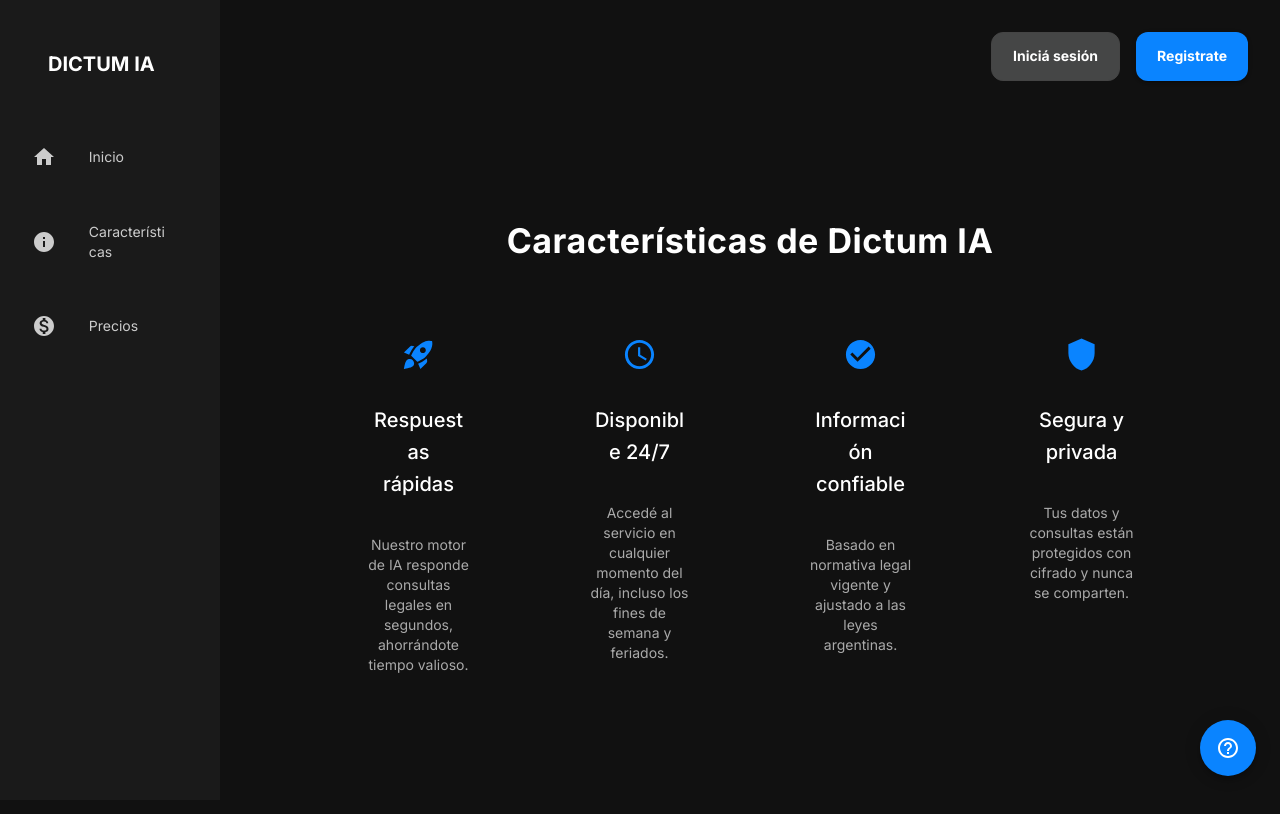
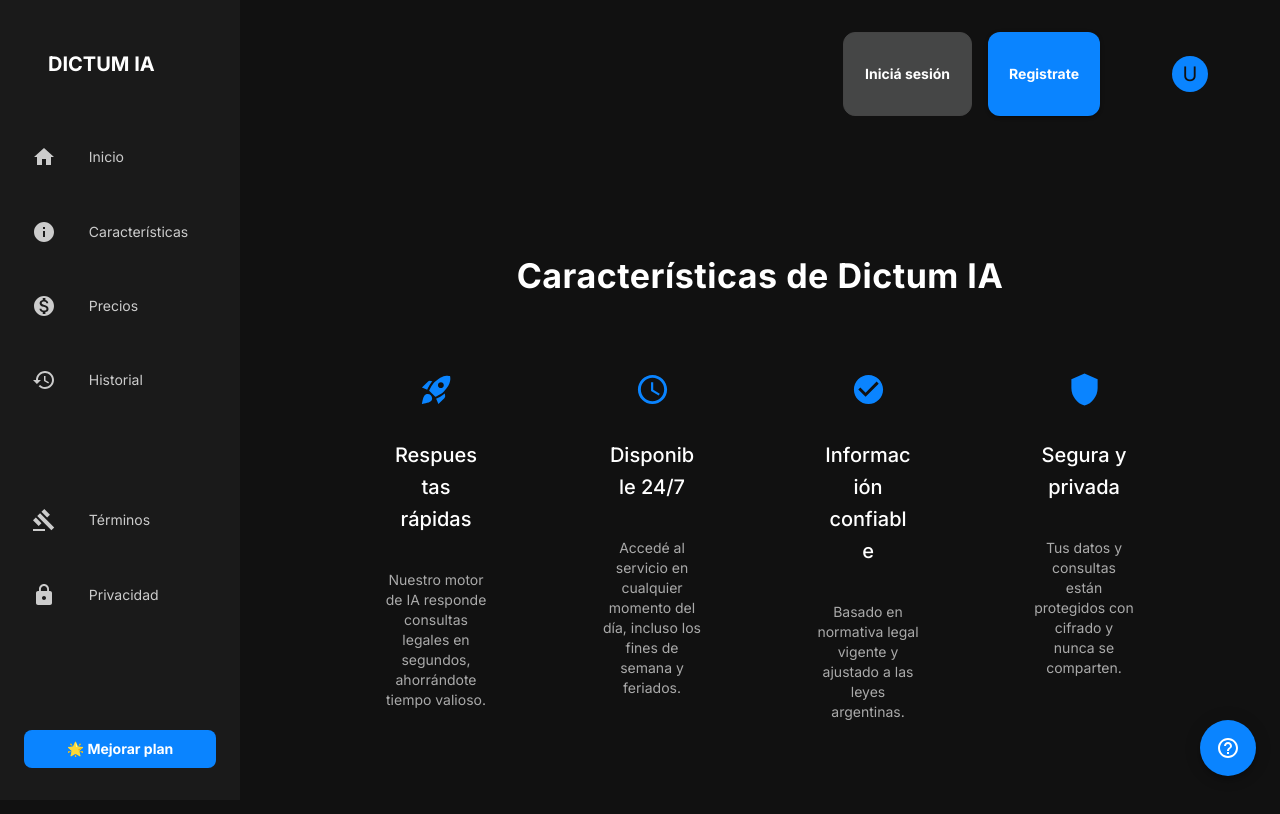
Before and after one commit to MatiasVilla91/chatbotabogado, a React (Vite) app in the folder frontend/: page /caracteristicas in a window 1280 px wide. Shown: the top 814 px of the page. Built offline with nearby package versions, Linux system fonts and the light colour scheme; no server answers.

Commit message:
mejoraas

```diff
--- a/frontend/src/App.jsx
+++ b/frontend/src/App.jsx
@@ -6,6 +6,11 @@ import Register from "./pages/Register";
 import Caracteristicas from "./pages/Caracteristicas"; // ✅ Ruta correcta
 import FloatingHelpButton from "./components/FloatingHelpButton";
 import MainLayout from "./layouts/MainLayout";
+import PoliticaPrivacidad from "./pages/PoliticaPrivacidad";
+import TerminosCondiciones from "./pages/TerminosCondiciones";
+import Planes from "./pages/Planes";
+import Historial from "./pages/Historial";
+
 
 function App() {
   return (
@@ -37,6 +42,11 @@ function App() {
         />
         <Route path="/login" element={<Login />} />
         <Route path="/register" element={<Register />} />
+        <Route path="/privacidad" element={<PoliticaPrivacidad />} />
+        <Route path="/terminos" element={<TerminosCondiciones />} />
+        <Route path="/planes" element={<Planes />} />
+        <Route path="/historial" element={<Historial />} />
+
       </Routes>
 
       <FloatingHelpButton />
--- a/frontend/src/components/Sidebar.jsx
+++ b/frontend/src/components/Sidebar.jsx
@@ -6,11 +6,13 @@ import {
   Drawer,
   useMediaQuery,
 } from "@mui/material";
-import HelpOutlineIcon from "@mui/icons-material/HelpOutline";
 import HomeIcon from "@mui/icons-material/Home";
 import InfoIcon from "@mui/icons-material/Info";
 import MonetizationOnIcon from "@mui/icons-material/MonetizationOn";
 import MenuIcon from "@mui/icons-material/Menu";
+import HistoryIcon from "@mui/icons-material/History";
+import GavelIcon from "@mui/icons-material/Gavel";
+import LockIcon from "@mui/icons-material/Lock";
 import { useState } from "react";
 import { Link } from "react-router-dom";
 
@@ -22,12 +24,57 @@ function Sidebar() {
     { text: "Inicio", icon: <HomeIcon />, to: "/" },
     { text: "Características", icon: <InfoIcon />, to: "/caracteristicas" },
     { text: "Precios", icon: <MonetizationOnIcon />, to: "/precios" },
+    { text: "Historial", icon: <HistoryIcon />, to: "/historial" },
   ];
+
+  const navLegalItems = [
+    { text: "Términos", icon: <GavelIcon />, to: "/terminos" },
+    { text: "Privacidad", icon: <LockIcon />, to: "/privacidad" },
+  ];
+
+  const renderNavLinks = (items) => (
+    <>
+      {items.map((item) => (
+        <Tooltip title={item.text} placement="right" arrow key={item.text}>
+          <Link
+            to={item.to}
+            style={{ textDecoration: "none", color: "#ccc" }}
+            onClick={() => setOpen(false)}
+          >
+            <Box
+              sx={{
+                display: "flex",
+                alignItems: "center",
+                gap: 2,
+                px: 1,
+                py: 1,
+                borderRadius: 2,
+                "&:hover": {
+                  backgroundColor: "#2c2c2c",
+                },
+              }}
+            >
+              {item.icon}
+              <Typography variant="body2"
+              sx={{
+                whiteSpace: 'nowrap',
+                overflow: 'hidden',
+                textOverflow: 'ellipsis',
+              }}
+              >{item.text}
+
+              </Typography>
+            </Box>
+          </Link>
+        </Tooltip>
+      ))}
+    </>
+  );
 
   const sidebarContent = (
     <Box
       sx={{
-        width: 220,
+        width: 240,
         height: "100vh",
         backgroundColor: "#1a1a1a",
         px: 3,
@@ -45,47 +92,46 @@ function Sidebar() {
           DICTUM IA
         </Typography>
         <Box sx={{ display: "flex", flexDirection: "column", gap: 2 }}>
-          {navItems.map((item) => (
-            <Tooltip title={item.text} placement="right" arrow key={item.text}>
-              <Link
-                to={item.to}
-                style={{
-                  textDecoration: "none",
-                  color: "#ccc",
-                }}
-                onClick={() => setOpen(false)} // cierra drawer al navegar
-              >
+          {renderNavLinks(navItems)}
+        </Box>
+      </Box>
+
+      {/* ⚖️ Links legales abajo del todo */}
+      <Box sx={{ display: "flex", flexDirection: "column", gap: 2 }}>
+        {renderNavLinks(navLegalItems)}
+      </Box>
+
+      <Box sx={{ mt: 3 }}>
+  <Link to="/planes" style={{ textDecoration: "none" }}>
     <Box
       sx={{
-                    display: "flex",
-                    alignItems: "center",
-                    gap: 2,
-                    px: 1,
+        textAlign: "center",
         py: 1,
+        backgroundColor: "#0a84ff",
         borderRadius: 2,
+        color: "#fff",
+        fontWeight: "bold",
+        fontSize: "0.875rem",
         "&:hover": {
-                      backgroundColor: "#2c2c2c",
+          backgroundColor: "#0077e6",
         },
       }}
     >
-                  {item.icon}
-                  <Typography variant="body2">{item.text}</Typography>
+      🌟 Mejorar plan
     </Box>
   </Link>
-            </Tooltip>
-          ))}
 </Box>
+
     </Box>
 
 
-    </Box>
   );
+
 
   return (
     <>
       {isMobile ? (
         <>
-          {/* Botón hamburguesa visible solo en mobile  todo esta ok*/}
           <IconButton
             onClick={() => setOpen(true)}
             sx={{
--- /dev/null
+++ b/frontend/src/components/UserMenu.jsx
@@ -0,0 +1,75 @@
+import {
+    IconButton,
+    Menu,
+    MenuItem,
+    Avatar,
+    Typography,
+    Divider,
+  } from "@mui/material";
+  import { useState, useContext } from "react";
+  import { useNavigate } from "react-router-dom";
+  import { AuthContext } from "../context/AuthContext";
+
+  function UserMenu() {
+    const [anchorEl, setAnchorEl] = useState(null);
+    const open = Boolean(anchorEl);
+    const navigate = useNavigate();
+    const { logout, user } = useContext(AuthContext); // ✅ AHORA dentro del componente
+
+    // Obtener iniciales del usuario
+    const initials = user?.name
+      ?.split(" ")
+      .map((n) => n[0])
+      .join("")
+      .toUpperCase() || "U";
+
+    const handleClick = (event) => {
+      setAnchorEl(event.currentTarget);
+    };
+    const handleClose = () => setAnchorEl(null);
+
+    const handleLogout = () => {
+      logout();
+      handleClose();
+      navigate("/login");
+    };
+
+
+  console.log("🧑‍💻 Usuario en contexto:", user);
+
+    return (
+      <>
+        <IconButton onClick={handleClick} sx={{ ml: 2 }}>
+          <Avatar sx={{ bgcolor: "#0a84ff", width: 36, height: 36 }}>
+            {initials}
+          </Avatar>
+        </IconButton>
+        <Menu
+          anchorEl={anchorEl}
+          open={open}
+          onClose={handleClose}
+          PaperProps={{
+            sx: {
+              backgroundColor: "#1f1f1f",
+              color: "#fff",
+              mt: 1.5,
+              borderRadius: 2,
+              minWidth: 220,
+            },
+          }}
+        >
+          <MenuItem onClick={() => { navigate("/planes"); handleClose(); }}>
+            💳 Mejorar plan
+          </MenuItem>
+          <Divider sx={{ backgroundColor: "#444" }} />
+          <MenuItem onClick={handleLogout}>
+            🔓 Cerrar sesión
+          </MenuItem>
+        </Menu>
+      </>
+    );
+  }
+
+
+
+  export default UserMenu;
--- a/frontend/src/context/AuthContext.jsx
+++ b/frontend/src/context/AuthContext.jsx
@@ -4,6 +4,10 @@ const AuthContext = createContext();
 
 const AuthProvider = ({ children }) => {
   const [token, setToken] = useState(localStorage.getItem("token") || null);
+  const [user, setUser] = useState(() => {
+    const stored = localStorage.getItem("user");
+    return stored ? JSON.parse(stored) : null;
+  });
 
   useEffect(() => {
     if (token) {
@@ -13,16 +17,28 @@ const AuthProvider = ({ children }) => {
     }
   }, [token]);
 
-  const login = (newToken) => {
+  useEffect(() => {
+    if (user) {
+      localStorage.setItem("user", JSON.stringify(user));
+    } else {
+      localStorage.removeItem("user");
+    }
+  }, [user]);
+
+  const login = (newToken, userData) => {
     setToken(newToken);
+    setUser(userData);
   };
 
   const logout = () => {
     setToken(null);
+    setUser(null);
+    localStorage.removeItem("token");
+    localStorage.removeItem("user");
   };
 
   return (
-    <AuthContext.Provider value={{ token, login, logout }}>
+    <AuthContext.Provider value={{ token, user, login, logout }}>
       {children}
     </AuthContext.Provider>
   );
--- a/frontend/src/layouts/MainLayout.jsx
+++ b/frontend/src/layouts/MainLayout.jsx
@@ -3,6 +3,8 @@ import { Link } from "react-router-dom";
 import { useContext } from "react";
 import { AuthContext } from "../context/AuthContext"; // ✅ Importamos el contexto
 import Sidebar from "../components/Sidebar";
+import UserMenu from "../components/UserMenu"; // ajustá ruta si es necesario
+
 
 const MainLayout = ({ children }) => {
   const { token, logout } = useContext(AuthContext); // ✅ Accedemos al token
@@ -74,6 +76,19 @@ const MainLayout = ({ children }) => {
               Cerrar sesión
             </Button>
           )}
+
+<Box
+  sx={{
+    display: "flex",
+    justifyContent: "flex-end",
+    alignItems: "center",
+    px: 4,
+    py: 2,
+  }}
+>
+  <UserMenu />
+</Box>
+
         </Box>
 
         {children}
--- /dev/null
+++ b/frontend/src/pages/Historial.jsx
@@ -0,0 +1,14 @@
+import { Container, Typography } from "@mui/material";
+
+function Historial() {
+  return (
+    <Container>
+      <Typography variant="h4">Historial de Consultas</Typography>
+      <Typography variant="body2" sx={{ mt: 2 }}>
+        Aquí se mostrarán las consultas previas del usuario.
+      </Typography>
+    </Container>
+  );
+}
+
+export default Historial;
--- a/frontend/src/pages/Login.jsx
+++ b/frontend/src/pages/Login.jsx
@@ -20,13 +20,20 @@ function Login() {
         email,
         password,
       });
-      login(response.data.token);
+      console.log("🧠 Datos que llegan del backend:", response.data);
+
+      login(response.data.token, response.data.user);
+
+
       navigate("/consultas");
     } catch (error) {
       console.error("❌ Error:", error.response?.data || error.message);
       alert("Error al iniciar sesión");
     }
   };
+
+
+
 
   return (
     <AuthCard>
--- /dev/null
+++ b/frontend/src/pages/Planes.jsx
@@ -0,0 +1,25 @@
+import { Container, Typography, Grid, Paper } from "@mui/material";
+
+function Planes() {
+  return (
+    <Container>
+      <Typography variant="h4">Planes y Precios</Typography>
+      <Grid container spacing={4} sx={{ mt: 2 }}>
+        <Grid item xs={12} md={6}>
+          <Paper elevation={3} sx={{ p: 3 }}>
+            <Typography variant="h6">Gratis</Typography>
+            <Typography variant="body2">Incluye 5 consultas legales y 2 contratos.</Typography>
+          </Paper>
+        </Grid>
+        <Grid item xs={12} md={6}>
+          <Paper elevation={3} sx={{ p: 3 }}>
+            <Typography variant="h6">Premium</Typography>
+            <Typography variant="body2">Consultas y contratos ilimitados.</Typography>
+          </Paper>
+        </Grid>
+      </Grid>
+    </Container>
+  );
+}
+
+export default Planes;
--- /dev/null
+++ b/frontend/src/pages/PoliticaPrivacidad.jsx
@@ -0,0 +1,14 @@
+import { Container, Typography } from "@mui/material";
+
+function PoliticaPrivacidad() {
+  return (
+    <Container>
+      <Typography variant="h4">Política de Privacidad</Typography>
+      <Typography variant="body1" sx={{ mt: 2 }}>
+        Aquí se detallará cómo se recopilan, almacenan y usan los datos del usuario.
+      </Typography>
+    </Container>
+  );
+}
+
+export default PoliticaPrivacidad;
--- a/frontend/src/pages/Register.jsx
+++ b/frontend/src/pages/Register.jsx
@@ -40,7 +40,7 @@ function Register() {
           fullWidth
           label="Nombre"
           value={name}
-          onChange={(ea) => setName(e.target.value)}
+          onChange={(e) => setName(e.target.value)}
           sx={{ mb: 2 }}
         />
         <TextField
--- /dev/null
+++ b/frontend/src/pages/TerminosCondiciones.jsx
@@ -0,0 +1,14 @@
+import { Container, Typography } from "@mui/material";
+
+function TerminosCondiciones() {
+  return (
+    <Container>
+      <Typography variant="h4">Términos y Condiciones</Typography>
+      <Typography variant="body1" sx={{ mt: 2 }}>
+        Aquí se describen los derechos y responsabilidades del usuario al usar Dictum IA.
+      </Typography>
+    </Container>
+  );
+}
+
+export default TerminosCondiciones;
```
Also changed, not shown: frontend/src/pages/ContratoFrom.jsx (added, +32 -0 lines), 1 other file (tests, documents, lock files or other folders). Lines whose indentation alone changed are shown as unchanged.
